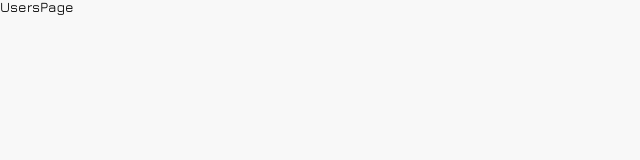
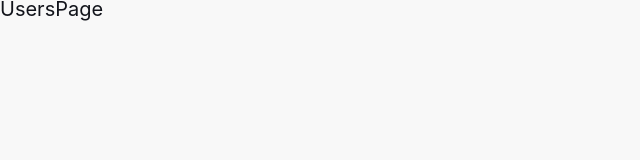
Before and after one commit to Emil307/users-analytic, a React (Vite) app: page / in a window 1280 px wide. Shown: the top 160 px of the page, without its empty margins (0-640 px from the left). Built offline with nearby package versions, Linux system fonts and the light colour scheme.

Commit message:
[Chore] fonts vars

```diff
--- a/src/app/styles/index.scss
+++ b/src/app/styles/index.scss
@@ -39,7 +39,7 @@ body {
  width: 100%;
  font-size: 100%;
  line-height: 1;
- font-size: 14px;
+ font-size: 16px;
  -ms-text-size-adjust: 100%;
  -moz-text-size-adjust: 100%;
  -webkit-text-size-adjust: 100%;
--- a/src/app/styles/vars.scss
+++ b/src/app/styles/vars.scss
@@ -11,4 +11,10 @@
 
     --border-orange: rgba(207, 123, 90, 0.2);
     --border-red: rgba(255, 44, 71, 0.2);
+
+    /* fonts */
+    --lg-text: 1.25rem;
+    --md-text: 1rem;
+    --sm-text: .875rem;
+    --xs-text: .75rem;
    }
--- a/src/pages/UsersPage/UsersPage.tsx
+++ b/src/pages/UsersPage/UsersPage.tsx
@@ -1,7 +1,8 @@
 import React from 'react';
+import { Text } from './styles';
 
 export const UsersPage: React.FC = () => {
   return (
-    <div>UsersPage</div>
+    <Text>UsersPage</Text>
   )
 }
--- /dev/null
+++ b/src/pages/UsersPage/styles.ts
@@ -0,0 +1,5 @@
+import styled from "styled-components";
+
+export const Text = styled.p`
+    font-size: var(--lg-text);
+`;
```
